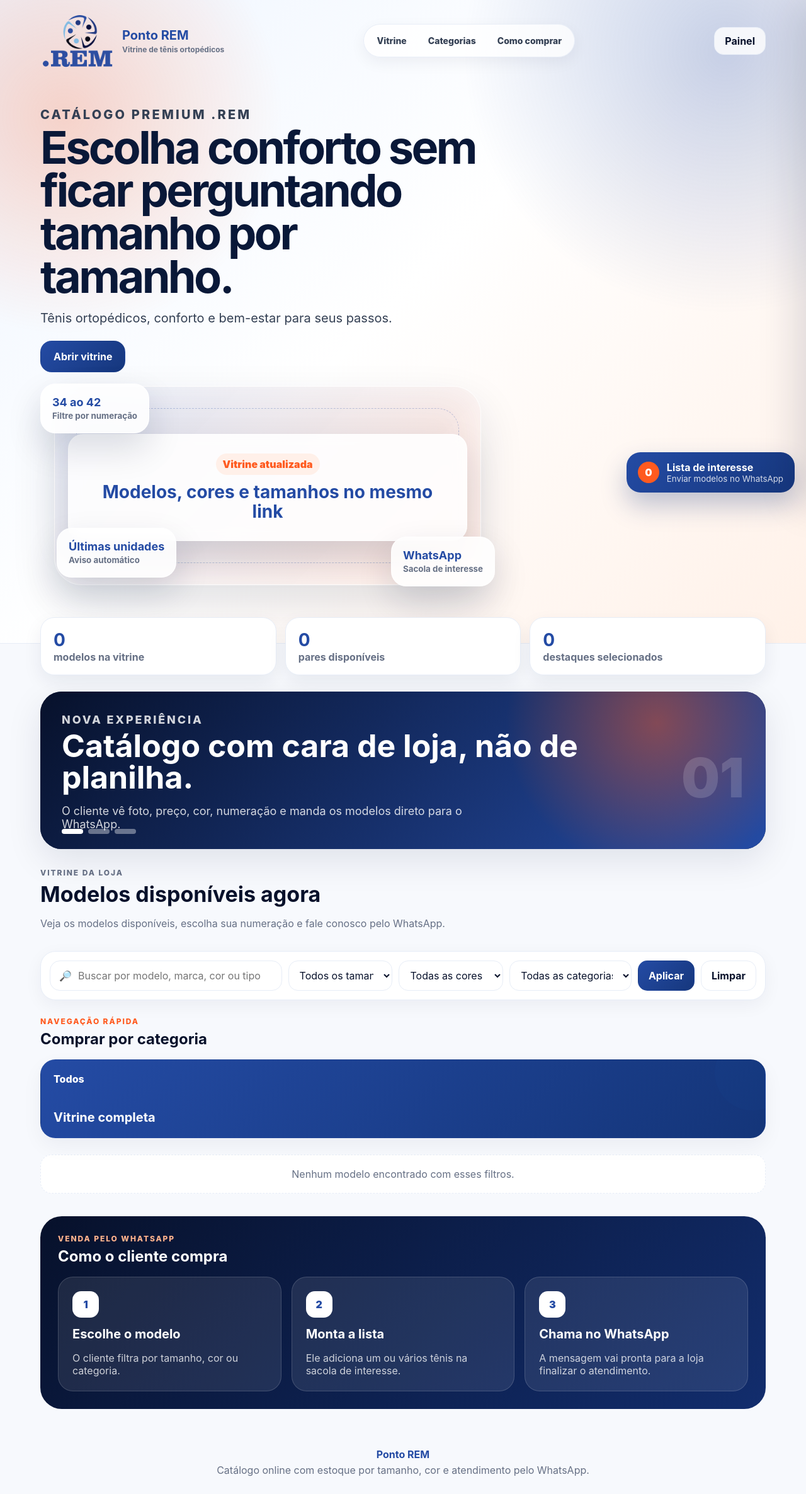
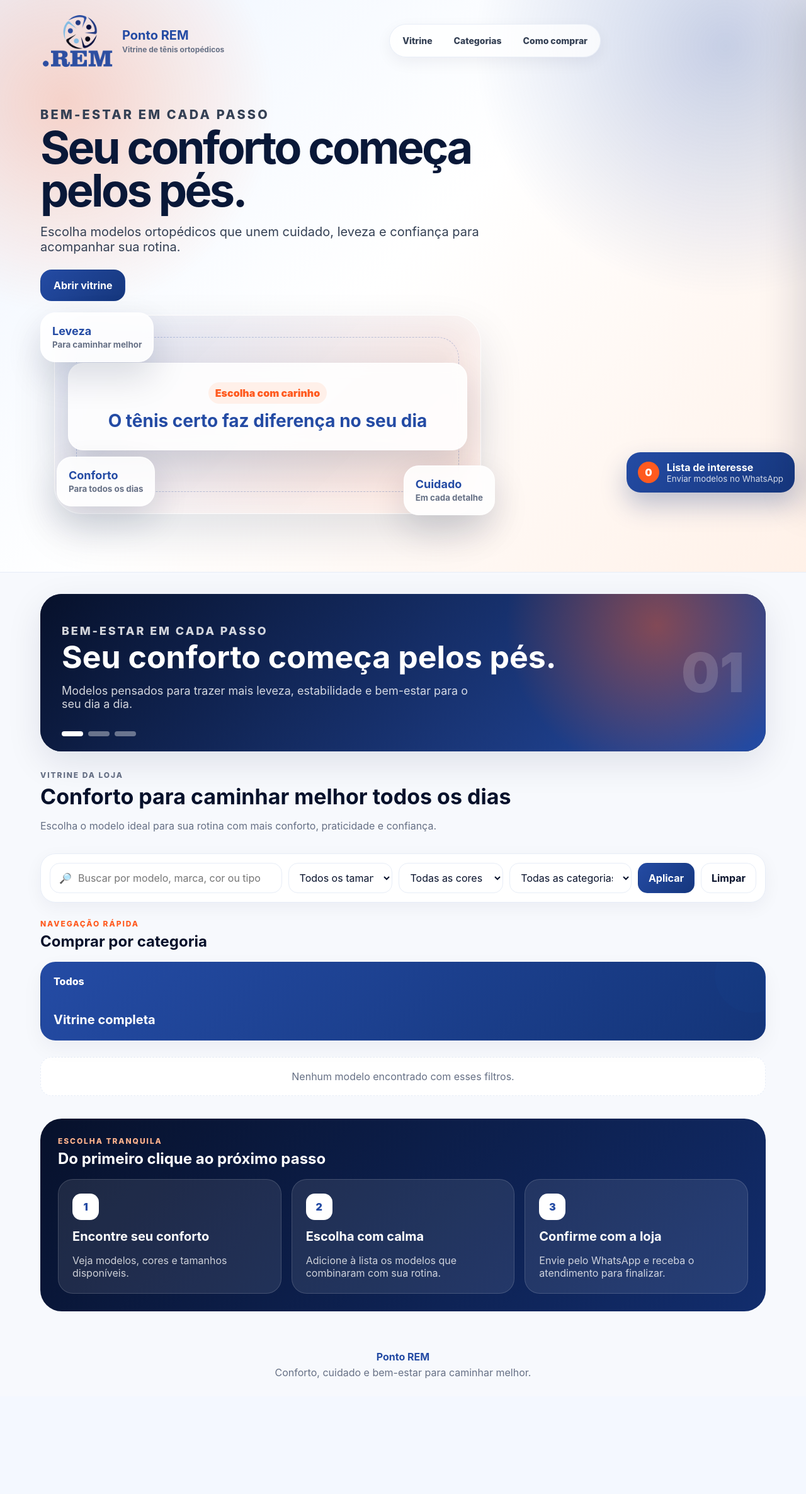
Before and after one commit to sketchJayJay/ponto-rem, a Flask app: page /catalogo in a window 1280 px wide. Shown: the whole page at 63% size. After the commit the page ends 2188 px from the top, so only its background shows below. Run offline with Flask 3, Linux system fonts and the light colour scheme; data comes from the database, SQL or seed files in the repository; data that the repository does not hold is empty.

Commit message:
Add files via upload

```diff
--- a/app.py
+++ b/app.py
@@ -118,9 +118,9 @@ def init_db():
         )
         defaults = {
             "store_name": "Ponto REM",
-            "store_subtitle": "Tênis ortopédicos, conforto e bem-estar para seus passos.",
+            "store_subtitle": "Conforto, cuidado e bem-estar para caminhar melhor todos os dias.",
             "whatsapp": "",
-            "catalog_intro": "Veja os modelos disponíveis, escolha sua numeração e fale conosco pelo WhatsApp.",
+            "catalog_intro": "Escolha o modelo ideal para sua rotina com mais conforto, praticidade e confiança.",
             "low_stock_limit": "2",
         }
         for key, value in defaults.items():
--- a/templates/public/catalog.html
+++ b/templates/public/catalog.html
@@ -1,42 +1,44 @@
 {% extends "public/public_base.html" %}
 {% block public_content %}
+{% if stats.total_models > 0 %}
 <section class="catalog-top-strip ultra-stats">
   <div class="metric-mini">
     <strong>{{ stats.total_models }}</strong>
-    <span>modelos na vitrine</span>
+    <span>modelos disponíveis</span>
   </div>
   <div class="metric-mini">
     <strong>{{ stats.total_stock }}</strong>
-    <span>pares disponíveis</span>
+    <span>pares no catálogo</span>
   </div>
   <div class="metric-mini">
     <strong>{{ stats.featured_count }}</strong>
-    <span>destaques selecionados</span>
+    <span>modelos em destaque</span>
   </div>
 </section>
+{% endif %}
 
 <section class="banner-carousel" data-banner-carousel>
   <article class="banner-slide active">
     <div>
-      <p class="eyebrow">Nova experiência</p>
-      <h2>Catálogo com cara de loja, não de planilha.</h2>
-      <p>O cliente vê foto, preço, cor, numeração e manda os modelos direto para o WhatsApp.</p>
+      <p class="eyebrow">Bem-estar em cada passo</p>
+      <h2>Seu conforto começa pelos pés.</h2>
+      <p>Modelos pensados para trazer mais leveza, estabilidade e bem-estar para o seu dia a dia.</p>
     </div>
     <span>01</span>
   </article>
   <article class="banner-slide">
     <div>
-      <p class="eyebrow">Filtro esperto</p>
-      <h2>Achou pelo tamanho? Agora vende mais rápido.</h2>
-      <p>Numeração, cores e categorias ficam organizadas para o cliente não se perder.</p>
+      <p class="eyebrow">Caminhe melhor</p>
+      <h2>Caminhe com mais conforto e confiança.</h2>
+      <p>Encontre o tênis ideal para sua rotina, com o ajuste certo para cada passo.</p>
     </div>
     <span>02</span>
   </article>
   <article class="banner-slide">
     <div>
-      <p class="eyebrow">WhatsApp pronto</p>
-      <h2>Sacola de interesse com mensagem automática.</h2>
-      <p>O cliente escolhe vários modelos e manda tudo em uma mensagem só.</p>
+      <p class="eyebrow">Escolha com cuidado</p>
+      <h2>Cada passo merece atenção.</h2>
+      <p>Escolha um modelo que una conforto, qualidade e praticidade para acompanhar você todos os dias.</p>
     </div>
     <span>03</span>
   </article>
@@ -50,7 +52,7 @@
 <section class="catalog-intro premium-intro" id="vitrine">
   <div>
     <p class="eyebrow">Vitrine da loja</p>
-    <h2>Modelos disponíveis agora</h2>
+    <h2>Conforto para caminhar melhor todos os dias</h2>
     <p>{{ settings.catalog_intro }}</p>
   </div>
   <div class="quick-filter-tags">
@@ -211,14 +213,14 @@
 <section class="how-to-buy" id="como-comprar">
   <div class="section-head">
     <div>
-      <p class="eyebrow">Venda pelo WhatsApp</p>
-      <h2>Como o cliente compra</h2>
+      <p class="eyebrow">Escolha tranquila</p>
+      <h2>Do primeiro clique ao próximo passo</h2>
     </div>
   </div>
   <div class="steps-grid">
-    <div class="step-card"><span>1</span><strong>Escolhe o modelo</strong><p>O cliente filtra por tamanho, cor ou categoria.</p></div>
-    <div class="step-card"><span>2</span><strong>Monta a lista</strong><p>Ele adiciona um ou vários tênis na sacola de interesse.</p></div>
-    <div class="step-card"><span>3</span><strong>Chama no WhatsApp</strong><p>A mensagem vai pronta para a loja finalizar o atendimento.</p></div>
+    <div class="step-card"><span>1</span><strong>Encontre seu conforto</strong><p>Veja modelos, cores e tamanhos disponíveis.</p></div>
+    <div class="step-card"><span>2</span><strong>Escolha com calma</strong><p>Adicione à lista os modelos que combinaram com sua rotina.</p></div>
+    <div class="step-card"><span>3</span><strong>Confirme com a loja</strong><p>Envie pelo WhatsApp e receba o atendimento para finalizar.</p></div>
   </div>
 </section>
 {% endblock %}
--- a/templates/public/public_base.html
+++ b/templates/public/public_base.html
@@ -19,14 +19,13 @@
       {% if phone %}
         <a class="btn whatsapp-outline" target="_blank" href="https://wa.me/55{{ phone }}?text={{ ('Olá! Quero atendimento da ' ~ settings.store_name)|urlencode }}">WhatsApp</a>
       {% endif %}
-      <a class="btn ghost" href="{{ url_for('login') }}">Painel</a>
     </div>
   </nav>
   <div class="hero-content ultra-content">
     <div class="hero-copy">
-      <p class="eyebrow">Catálogo premium .REM</p>
-      <h1>Escolha conforto sem ficar perguntando tamanho por tamanho.</h1>
-      <p>{{ settings.store_subtitle }}</p>
+      <p class="eyebrow">Bem-estar em cada passo</p>
+      <h1>Seu conforto começa pelos pés.</h1>
+      <p>Escolha modelos ortopédicos que unem cuidado, leveza e confiança para acompanhar sua rotina.</p>
       <div class="hero-cta-row">
         <a class="btn primary big-btn" href="{{ url_for('catalog') }}#vitrine">Abrir vitrine</a>
         {% if phone %}
@@ -37,20 +36,20 @@
     <div class="hero-showcase">
       <div class="showcase-orbit"></div>
       <div class="showcase-card main">
-        <span>Vitrine atualizada</span>
-        <strong>Modelos, cores e tamanhos no mesmo link</strong>
+        <span>Escolha com carinho</span>
+        <strong>O tênis certo faz diferença no seu dia</strong>
       </div>
       <div class="showcase-card floating one">
-        <b>34 ao 42</b>
-        <small>Filtre por numeração</small>
+        <b>Leveza</b>
+        <small>Para caminhar melhor</small>
       </div>
       <div class="showcase-card floating two">
-        <b>WhatsApp</b>
-        <small>Sacola de interesse</small>
+        <b>Cuidado</b>
+        <small>Em cada detalhe</small>
       </div>
       <div class="showcase-card floating three">
-        <b>Últimas unidades</b>
-        <small>Aviso automático</small>
+        <b>Conforto</b>
+        <small>Para todos os dias</small>
       </div>
     </div>
   </div>
@@ -89,6 +88,6 @@
 <div class="interest-overlay" data-interest-overlay></div>
 <footer class="footer ultra-footer">
   <strong>{{ settings.store_name }}</strong>
-  <span>Catálogo online com estoque por tamanho, cor e atendimento pelo WhatsApp.</span>
+  <span>Conforto, cuidado e bem-estar para caminhar melhor.</span>
 </footer>
 {% endblock %}
```
